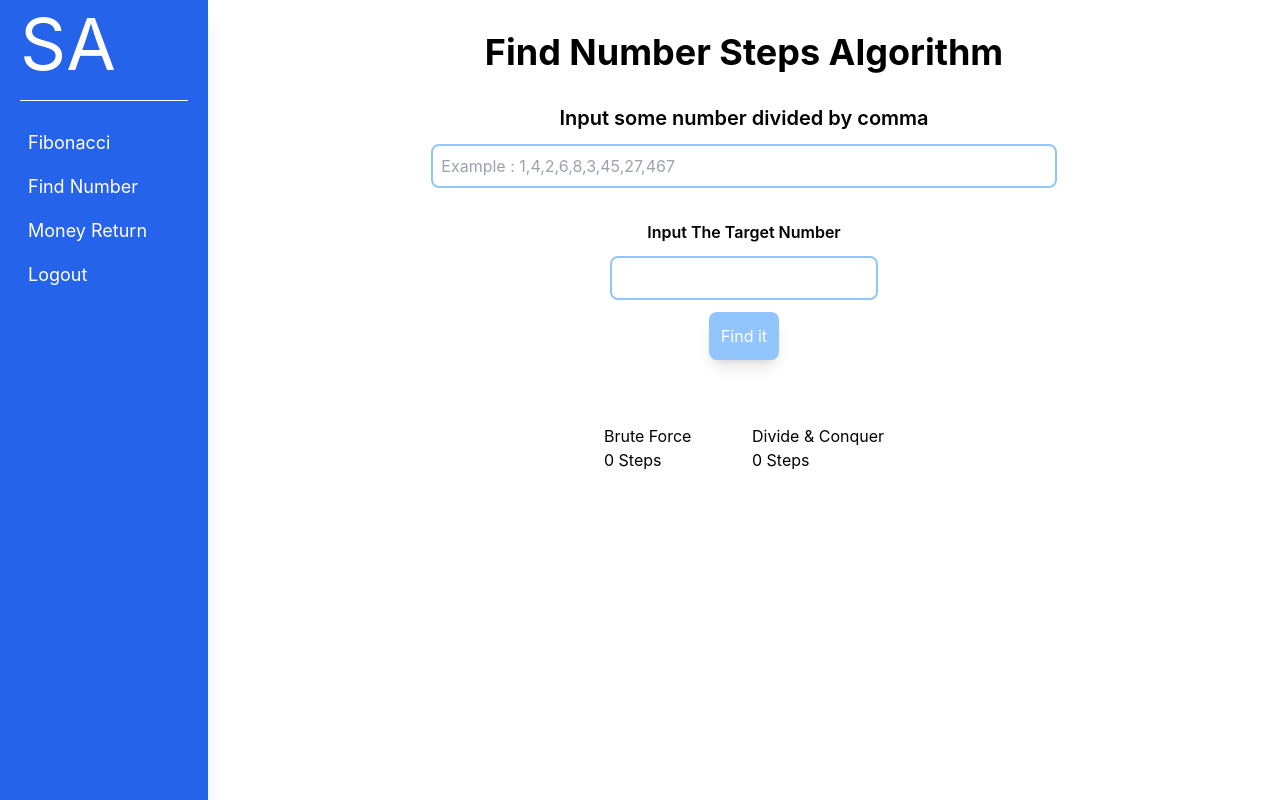
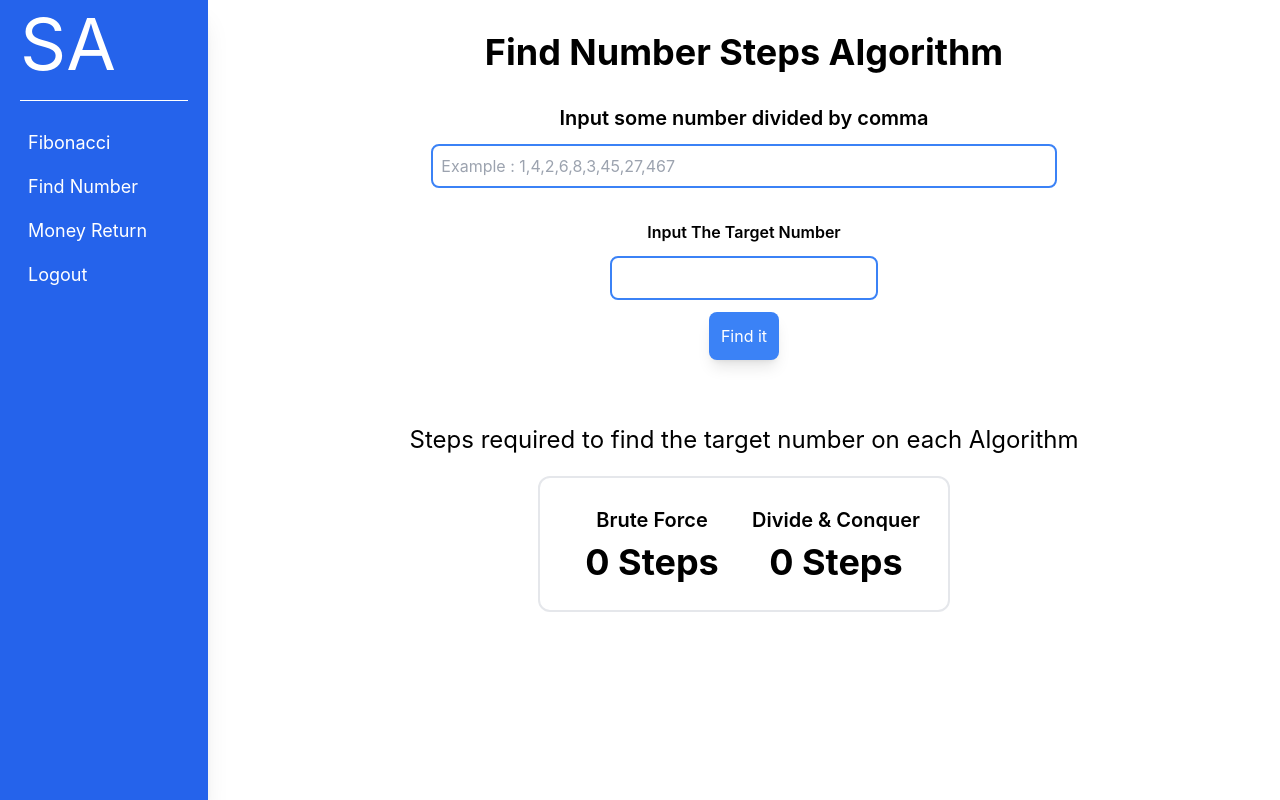
Before and after one commit to Hasyim-Kai/Penerapan-Strategi-Algoritma, a React (Vite) app: page /find-number in a window 1280 px wide. Built offline with nearby package versions, Linux system fonts and the light colour scheme.

Commit message:
Rfctr : Edit Find Number Page Style

```diff
--- a/src/pages/FindNumberSteps.tsx
+++ b/src/pages/FindNumberSteps.tsx
@@ -22,24 +22,25 @@ export default function FindNumberSteps() {
         <h4 className="mt-8 font-semibold text-xl">Input some number divided by comma</h4>
 
         <form onSubmit={handleSubmit} className="flex flex-col items-center w-full">
-            <input className="mt-3 w-7/12 p-2 border-2 border-blue-300 rounded-lg"
+            <input className="mt-3 w-7/12 p-2 border-2 border-blue-500 rounded-lg"
                 placeholder="Example : 1,4,2,6,8,3,45,27,467" type="text"
                 name="array_number" pattern="[0-9,]{3,}$" title="Number and Comma only"
                 onChange={(e) => setArrayNumberInput(e.target.value)} />
             <h4 className="mt-8 font-semibold text-base">Input The Target Number</h4>
-            <input type="number" className="mt-3 w-3/12 p-2 border-2 border-blue-300 rounded-lg"
+            <input type="number" className="mt-3 w-3/12 p-2 border-2 border-blue-500 rounded-lg"
                 onChange={(e) => setTargetNumber(Number(e.target.value))} />
-            <button type="submit" className="mt-3 p-3 text-white bg-blue-300 rounded-lg shadow-lg">Find it</button>
+            <button type="submit" className="mt-3 p-3 text-white bg-blue-500 rounded-lg shadow-lg">Find it</button>
         </form>
 
-        <div className="mt-16 grid grid-cols-2 gap-4">
-            <div className="">
+        <h1 className="text-2xl mb-5 mt-16">Steps required to find the target number on each Algorithm</h1>
+        <div className="border-2 rounded-xl p-7 max-w-3xl mx-auto grid grid-cols-2 gap-4">
+            <div className="text-center font-semibold text-xl">
                 <h1>Brute Force</h1>
-                <h1>{bruteForceSteps} Steps</h1>
+                <h1 className="text-4xl font-bold pt-2">{bruteForceSteps} Steps</h1>
             </div>
-            <div className="">
+            <div className="text-center font-semibold text-xl">
                 <h1>Divide & Conquer</h1>
-                <h1>{divideNconquerSteps} Steps</h1>
+                <h1 className="text-4xl font-bold pt-2">{divideNconquerSteps} Steps</h1>
             </div>
         </div>
     </main>
```
